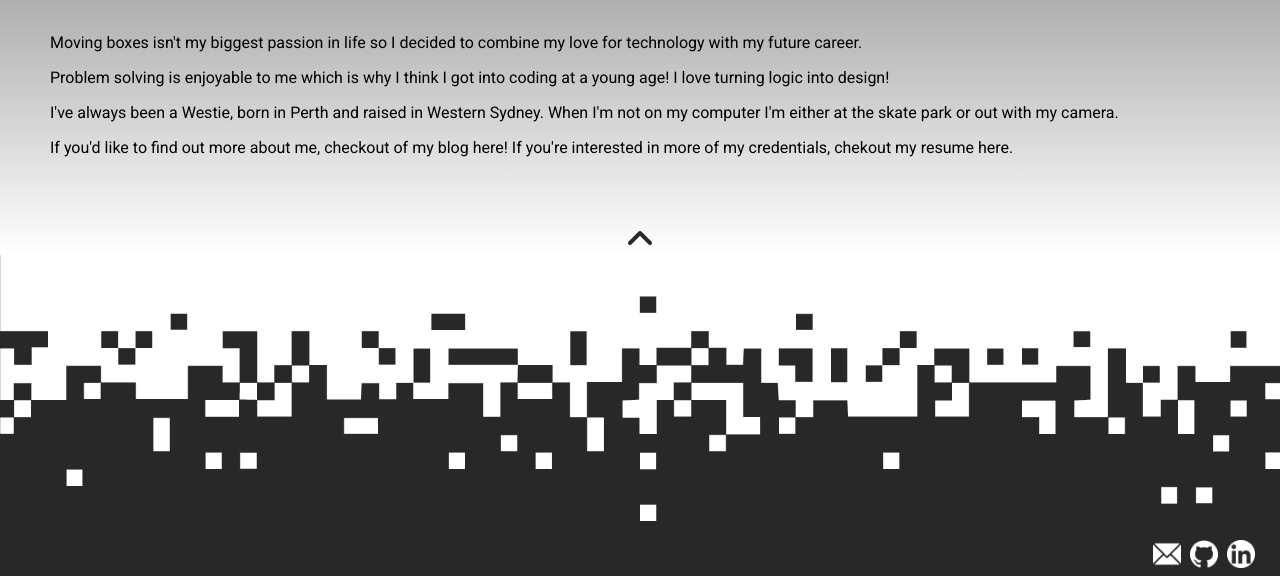
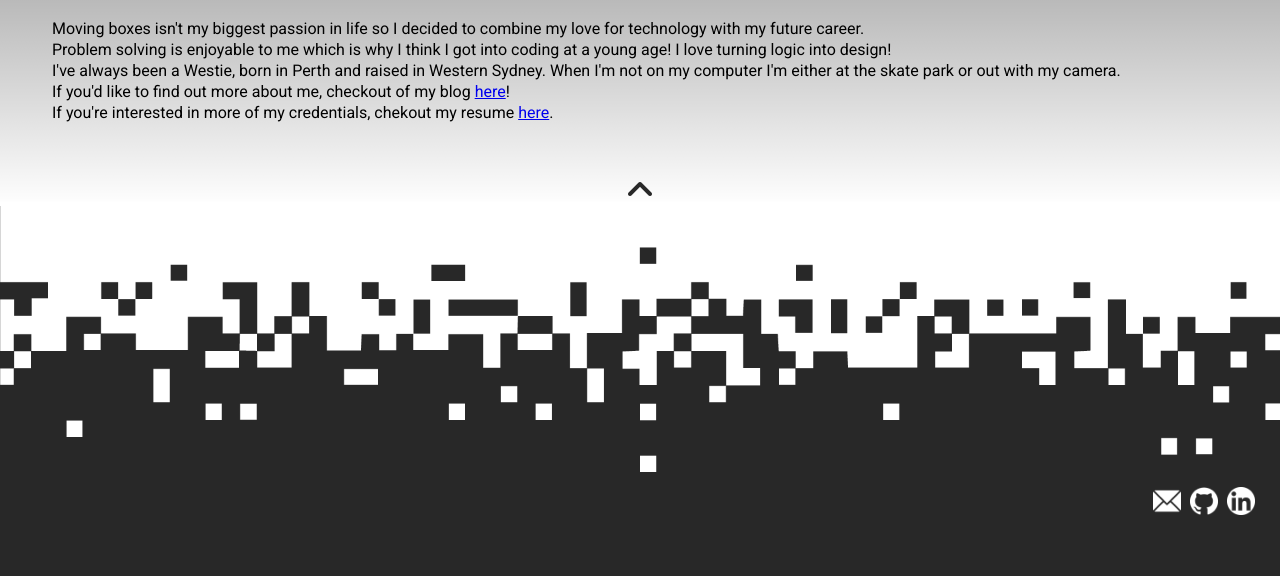
Before and after one commit to markomate/Portfolio, a plain HTML site: page index.html in a window 1280 px wide. Shown: the part 1144-1720 px from the top of the page. After the commit the page ends 1663 px from the top, so only its background shows below. Drawn offline with Linux system fonts and the light colour scheme.

Commit message:
added some links

```diff
--- a/css/style.css
+++ b/css/style.css
@@ -11,6 +11,11 @@
 img {
   max-width: 100%;
   max-height: 100%;
+}
+
+p {
+  margin: 2px;
+  text-decoration: none;
 }
 
 .site {
@@ -103,7 +108,6 @@
 
 .footer {
   width: 100%;
-  height: 40px;
   display: flex;
   flex-direction: row-reverse;
   align-items: center;
@@ -204,7 +208,6 @@
   display: flex;
   align-items: flex-end;
 }
-
 
 #blog-title {
   color: white;
@@ -311,12 +314,11 @@
     height: 48px;
     padding-left: 20px;
   }
+
+  .title {
+    text-align: center;
+  }
 }
-
-.title {
-  text-align: center;
-}
-
 @media screen and (max-width: 1025px) {
   .navbar nav {
     font-size: 16px;
--- a/index.html
+++ b/index.html
@@ -76,8 +76,12 @@
                   park or out with my camera.
                 </p>
                 <p>
-                  If you'd like to find out more about me, checkout of my blog here!
-                  If you're interested in more of my credentials, chekout my resume here.
+                  If you'd like to find out more about me, checkout of my blog
+                  <a href="pages/blog.html">here</a>!
+                </p>
+                <p>
+                  If you're interested in more of my credentials, chekout my
+                  resume <a href="pages/resume.pdf">here</a>.
                 </p>
               </div>
             </div>
```
Also changed, not shown: 1 other file.
